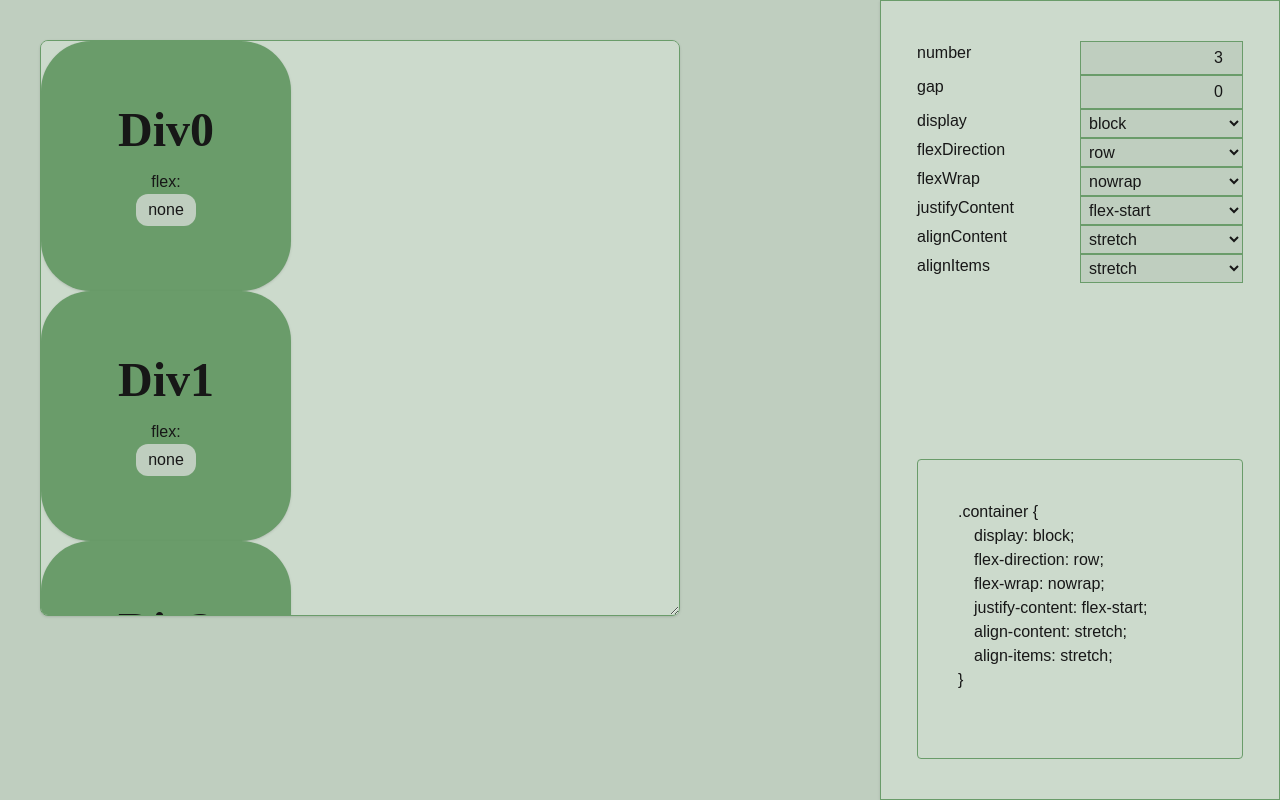
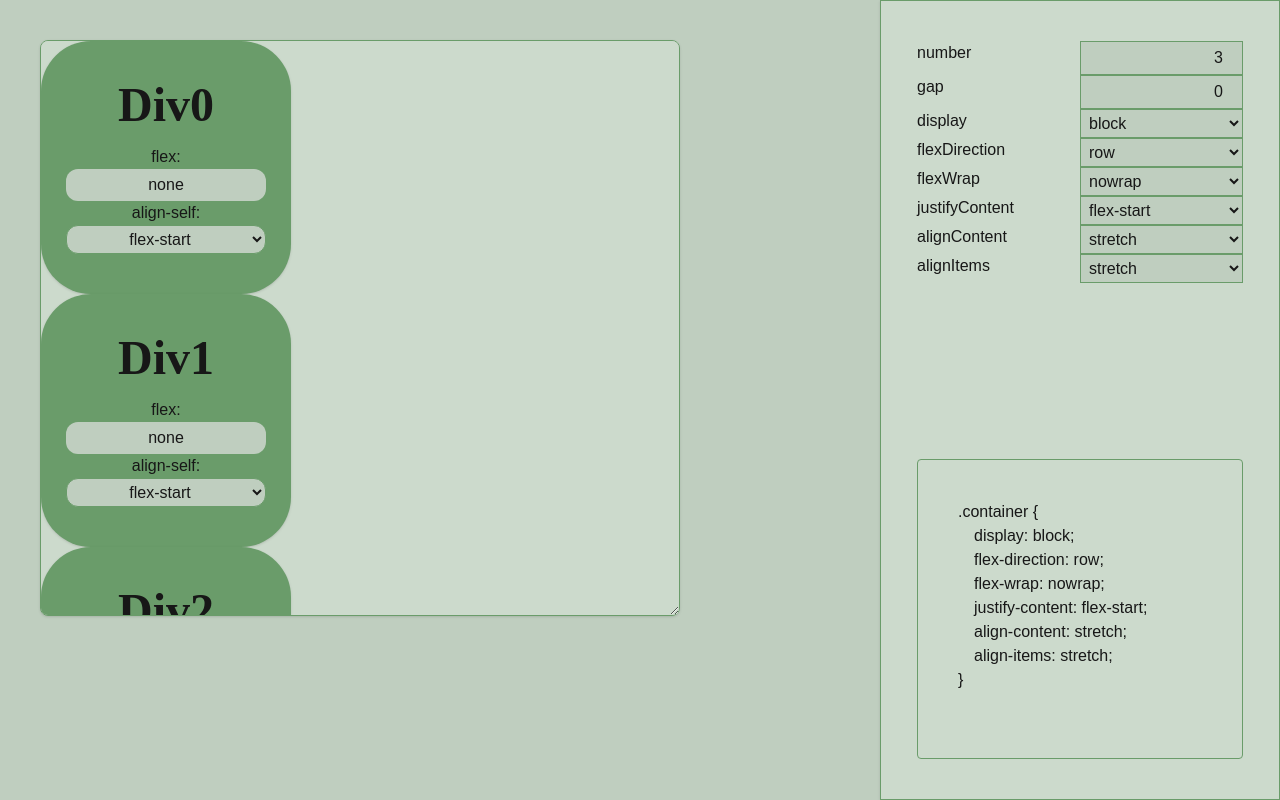
Before and after one commit to SXC22/Flex-Layout-Demo, a Next.js app: page / in a window 1280 px wide. Built offline with nearby package versions, Linux system fonts and the light colour scheme; a web font is replaced by a local one.

Commit message:
Added: align-self property in div

```diff
--- a/src/app/component/previewDivComponent.jsx
+++ b/src/app/component/previewDivComponent.jsx
@@ -1,24 +1,38 @@
 'use client';
 
 import { useState } from "react";
+import SettingComponent from "./settingComponent";
 
 const PreviewDivComponent = ({ index }) => {
     const [flex, setFlex] = useState('none');
+    const [alignSelf, setAlignSelf] = useState('flex-start');
 
     return (
         <div
-            style={{ flex: flex }}
-            className="flex flex-col items-center justify-center w-[250px] h-[250px] py-10 px-5 bg-[--card-background] rounded-[50px] shadow transition-all"
+            style={{ flex: flex, alignSelf: alignSelf }}
+            className="flex flex-col items-center justify-center w-[250px] min-h-[250px] py-10 px-5 bg-[--card-background] rounded-[50px] shadow transition-all"
         >
             <h1 className="text-5xl pb-4 font-bold">Div<span>{index}</span></h1>
             <div>flex:</div>
             <div>
                 <input
-                    className="w-[60px] text-center py-1 px-2 rounded-xl outline-none"
+                    className="w-[200px] text-center py-1 px-2 rounded-xl outline-none"
                     value={flex}
                     onInput={(e) => setFlex(e.target.value)}
                 />
             </div>
+            <div>align-self:</div>
+            <select
+                onInput={(e) => setAlignSelf(e.target.value)}
+                className="border border-[--card-background] w-[200px] text-center py-1 px-2 rounded-xl outline-none"
+                value={alignSelf}
+            >
+                <option>stretch</option>
+                <option>flex-start</option>
+                <option>flex-end</option>
+                <option>center</option>
+                <option>baseline</option>
+            </select>
         </div>
     )
 }
```
